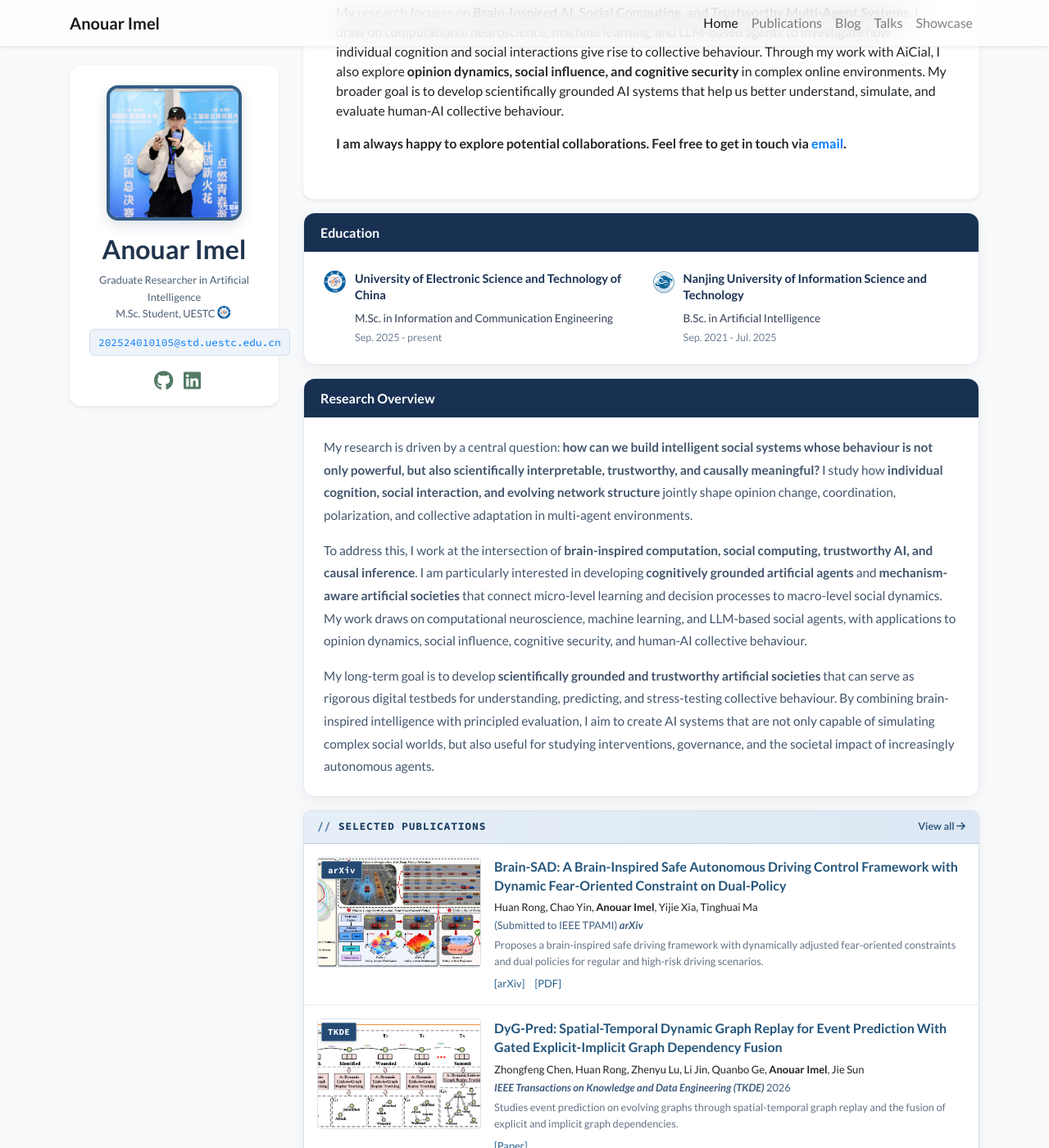
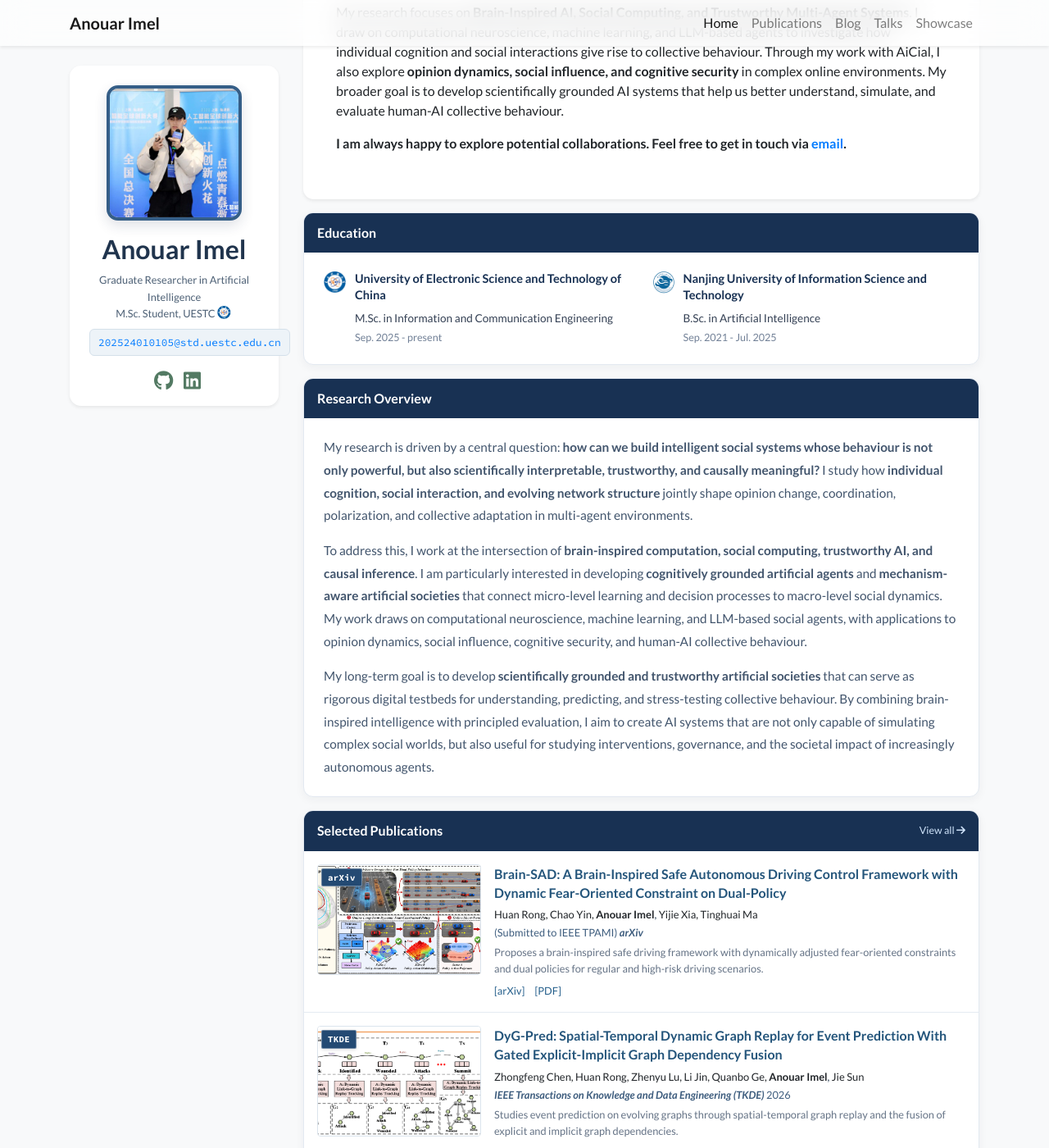
Before and after one commit to AnouarImel/AnouarImel.github.io, a Jekyll site: the page built from index.html, in a window 1280 px wide and 1400 px high, scrolled down 311 px. Shown: the whole window at 82% size. Built offline with Jekyll 4.4.1, drawn with Linux system fonts in a browser that asks for light colours; nearby versions of some CDN libraries; a style sheet for code colours, icons or effects is not loaded.

Commit message:
Update global.css

```diff
--- a/assets/css/global.css
+++ b/assets/css/global.css
@@ -1106,3 +1106,60 @@ a.research-publication-image-link:hover .research-publication-cover {
   color: #2f5b87;
   text-decoration: none;
 }
+
+
+:root {
+  --academic-navy: #183153;
+  --academic-border: #e3e9f1;
+  --academic-text: #26364b;
+  --academic-muted: #718096;
+}
+
+.academic-panel,
+.publication-section {
+  margin-top: 16px;
+  background: #ffffff;
+  border: 1px solid var(--academic-border);
+  border-radius: 12px;
+  overflow: hidden;
+  box-shadow: 0 3px 12px rgba(20, 36, 64, 0.05);
+}
+
+.academic-panel-title,
+.publication-section-header {
+  background: var(--academic-navy) !important;
+  background-image: none !important;
+  border: none !important;
+  padding: 13px 16px;
+}
+
+.academic-panel-title,
+.publication-section-title {
+  color: #ffffff !important;
+  font-family: "Lato", sans-serif;
+  font-size: 1rem;
+  font-weight: 700;
+  letter-spacing: 0;
+  line-height: 1.4;
+  text-transform: none;
+}
+
+.publication-section-title {
+  margin: 0;
+}
+
+.publication-section-title::before {
+  content: none !important;
+  display: none !important;
+}
+
+.publication-section-more {
+  color: #cfe3fa !important;
+  font-size: 0.78rem;
+  font-weight: 500;
+}
+
+.publication-section-more:hover {
+  color: #ffffff !important;
+  text-decoration: underline;
+}
```
